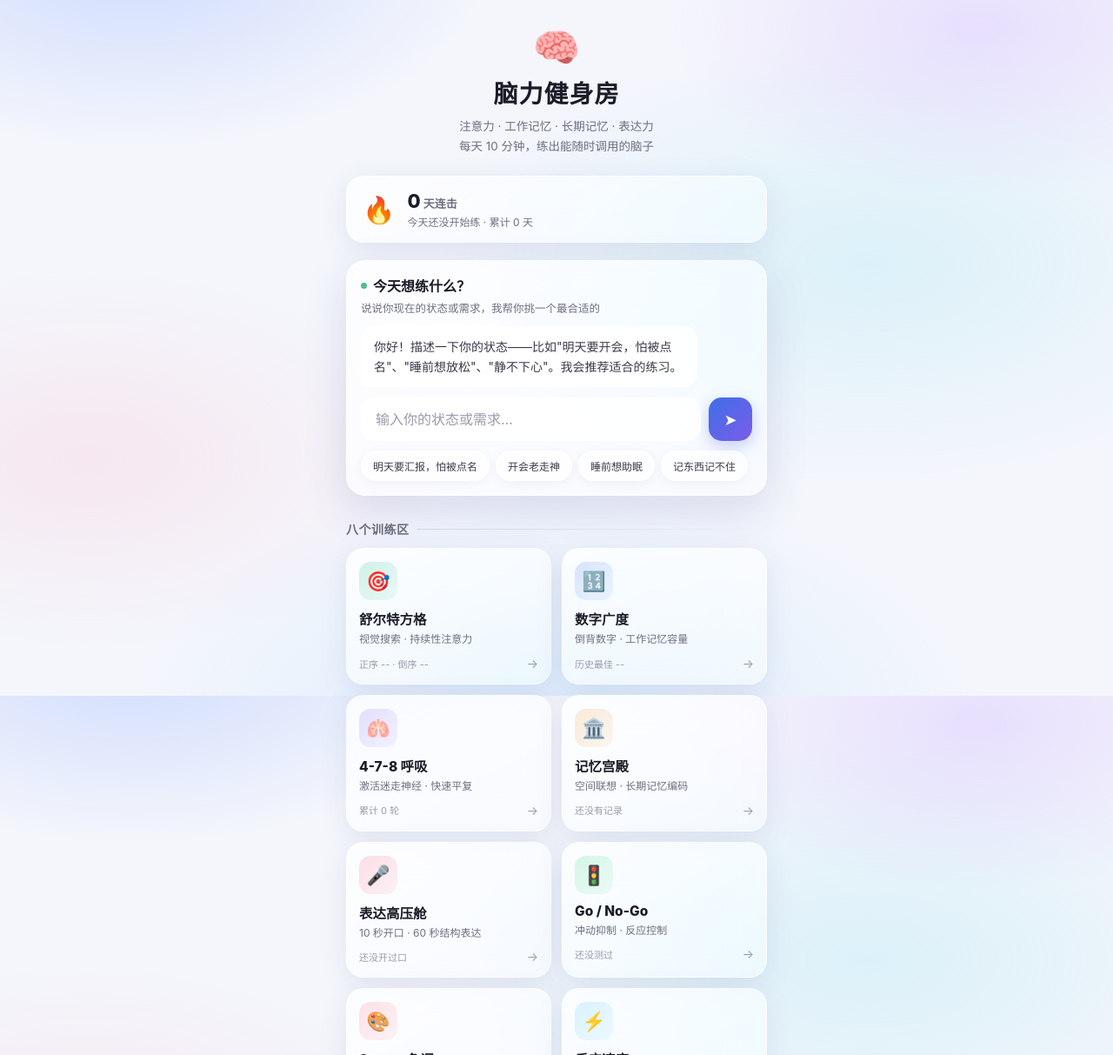
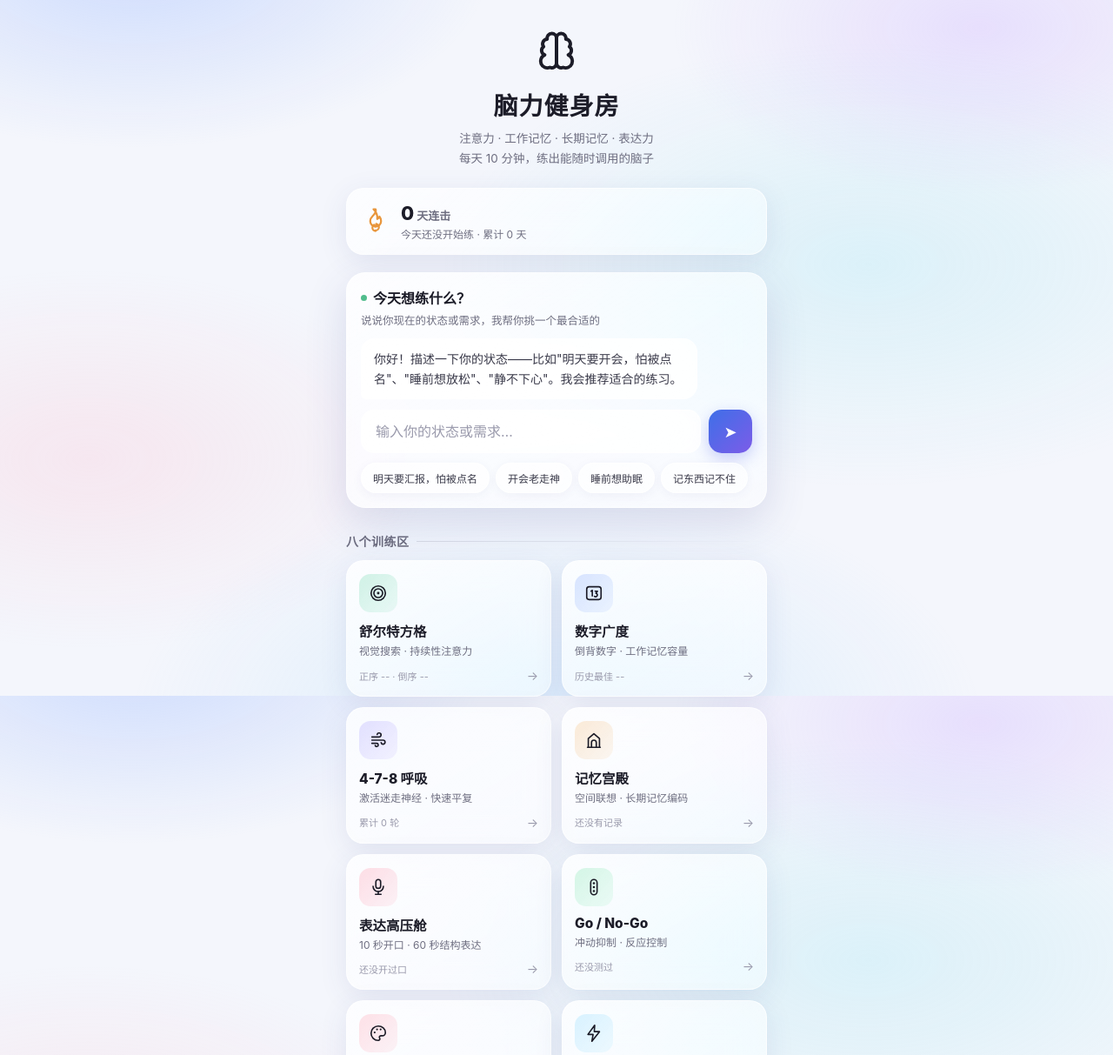
Before and after one commit to hdhhduehdwbdf/brain-gym, a plain HTML site: page index.html in a window 1280 px wide. Shown: the top 1213 px of the page at 87% size. Drawn offline with Linux system fonts and the light colour scheme; no server answers.

Commit message:
全站 emoji 替换为内联 SVG 线性图标（Lucide 风格）
- 新增 assets/icons.js：18 个语义图标（stroke 1.8, round cap），BT.icon() 动态渲染 + data-icon 静态挂载
- 首页宫格 15 卡、对话框推荐卡、连击火焰、hero 大脑全部换为细线 SVG
- 成绩页 bench 图标与活动流水名称同步替换
- 测试页反馈符号（✓/✗/🎯）改为语义图标，按钮文案去 emoji 化

```diff
--- /dev/null
+++ b/assets/icons.js
@@ -0,0 +1,77 @@
+/* ===== 脑力健身房 · 内联 SVG 图标（Lucide 风格细线，替换 emoji）=====
+ * 用法：BT.icon('schulte') 返回 SVG 字符串；静态 HTML 里用 <span data-icon="schulte"></span>
+ * 页面加载后 BT.mountIcons() 扫描 [data-icon] 自动填充。
+ * 图标统一 viewBox 24、stroke 2、round cap/join，与玻璃风格一致。
+ */
+(function(){
+  if (!window.BT) window.BT = {};
+
+  /* 每个测试一个语义化线性图标 */
+  var P = {
+    // 大脑（首页 hero）
+    brain: '<path d="M9.5 3a2.5 2.5 0 0 0-2.45 3 2.5 2.5 0 0 0-1.9 4 2.5 2.5 0 0 0 .6 4.4A3 3 0 0 0 8.5 21a2.5 2.5 0 0 0 3.5-2.3V5.5A2.5 2.5 0 0 0 9.5 3Z"/><path d="M14.5 3a2.5 2.5 0 0 1 2.45 3 2.5 2.5 0 0 1 1.9 4 2.5 2.5 0 0 1-.6 4.4A2.5 2.5 0 0 1 15.5 21 2.5 2.5 0 0 1 12 18.7V5.5A2.5 2.5 0 0 1 14.5 3Z"/>',
+    // 火焰（连击）
+    flame: '<path d="M12 2c1 3-1 4.5-2.5 6C8 9.5 7 10.5 7 13a5 5 0 0 0 10 0c0-1.5-.5-3-1.5-4.2-.4 1-1 1.7-2 2.2.3-2.6-.6-6-3.5-9Z"/><path d="M12 22a3 3 0 0 1-3-3c0-1 .5-2 1.5-2.7.3 1 1 1.6 1.5 1.2.5-.4.6-1.2.5-2 1.5.7 2.5 1.7 2.5 3a3 3 0 0 1-3 3Z"/>',
+    // 靶心（舒尔特方格）
+    schulte: '<circle cx="12" cy="12" r="9"/><circle cx="12" cy="12" r="5.5"/><circle cx="12" cy="12" r="1.6" fill="currentColor" stroke="none"/>',
+    // 数字（数字广度）
+    digit: '<rect x="3" y="4" width="18" height="16" rx="3"/><path d="M8.5 9.5 10 8.5V15.5"/><path d="M13.5 9.5h3l-2 2.6a2.2 2.2 0 1 1-1.8 3.8"/>',
+    // 风（呼吸）
+    breathing: '<path d="M4 8h9a2.5 2.5 0 1 0-2.4-3.2"/><path d="M4 12h14a2.5 2.5 0 1 1-2.4 3"/><path d="M4 16h6a2 2 0 1 1-1.9 2.6"/>',
+    // 地标/宫殿（记忆宫殿）
+    palace: '<path d="M4 21h16"/><path d="M5 21V10l7-6 7 6v11"/><path d="M9 21v-6a3 3 0 0 1 6 0v6"/>',
+    // 麦克风（高压舱）
+    pressure: '<rect x="9" y="2.5" width="6" height="11" rx="3"/><path d="M5.5 11a6.5 6.5 0 0 0 13 0"/><path d="M12 17.5V21"/><path d="M8.5 21h7"/>',
+    // 红绿灯（Go/No-Go）
+    gonogo: '<rect x="8" y="2.5" width="8" height="19" rx="4"/><circle cx="12" cy="7" r="1.4" fill="currentColor" stroke="none"/><circle cx="12" cy="12" r="1.4" fill="currentColor" stroke="none"/><circle cx="12" cy="17" r="1.4" fill="currentColor" stroke="none"/>',
+    // 调色板（Stroop）
+    stroop: '<path d="M12 3a9 9 0 1 0 0 18c1.4 0 2-.8 2-1.8 0-.9-.6-1.4-.6-2.2 0-1 .8-1.8 2-1.8H17a4 4 0 0 0 4-4c0-4.5-4-8.2-9-8.2Z"/><circle cx="7.5" cy="11" r="1.2" fill="currentColor" stroke="none"/><circle cx="10.5" cy="7.2" r="1.2" fill="currentColor" stroke="none"/><circle cx="15" cy="7.2" r="1.2" fill="currentColor" stroke="none"/>',
+    // 闪电（反应速度）
+    srt: '<path d="M13 2 4.5 13.5H11L9.5 22 19 10h-6.5L13 2Z"/>',
+    // 拼图（N-back）
+    nback: '<path d="M9 4h6v3a2 2 0 1 0 2 2h3v6h-3a2 2 0 1 0-2 2v3H9v-3a2 2 0 1 0-2-2H4V9h3a2 2 0 1 0 2-2V4Z"/>',
+    // 方块组（Corsi）
+    corsi: '<rect x="4" y="4" width="7" height="7" rx="1.8"/><rect x="14.5" y="4" width="5.5" height="5.5" rx="1.5"/><rect x="14.5" y="13" width="5.5" height="7" rx="1.8"/><rect x="4" y="13.5" width="7" height="7" rx="1.8"/>',
+    // 铅笔连线（TMT）
+    tmt: '<path d="M4 19 8 9l4 6 3-9 5 13"/><circle cx="4" cy="19" r="1.3" fill="currentColor" stroke="none"/><circle cx="20" cy="19" r="1.3" fill="currentColor" stroke="none"/>',
+    // 旋转箭头（心理旋转）
+    rotation: '<path d="M20 12a8 8 0 1 1-2.5-5.8"/><path d="M20 3v4h-4"/>',
+    // 键盘（SDMT）
+    sdmt: '<rect x="2.5" y="5" width="19" height="14" rx="3"/><path d="M6.5 9h.01M10.5 9h.01M14.5 9h.01M18 9h.01M6.5 13h.01M18 13h.01M8 17h12" stroke-linecap="round"/>',
+    // 云雾（DRM）
+    drm: '<path d="M7 18a4.5 4.5 0 1 1 .8-8.9A6 6 0 0 1 18.5 12 3.5 3.5 0 0 1 17.5 19H7Z"/><path d="M9 14.5h.01M12.5 14.5h.01M15 14.5h.01"/>',
+    // 沙漏（延迟折扣）
+    delay: '<path d="M6 3h12M6 21h12"/><path d="M7 3v3.5a5 5 0 0 0 2.2 4.1L11 12.5l-1.8.9A5 5 0 0 0 7 17.5V21"/><path d="M17 3v3.5a5 5 0 0 1-2.2 4.1L13 12l1.8.4a5 5 0 0 1 2.2 4.1V21"/>',
+    // 折线（成绩）
+    progress: '<path d="M3.5 20h17"/><path d="M4.5 16.5 9.5 11l3.5 3 6-7"/><circle cx="18.5" cy="7" r="1.4" fill="currentColor" stroke="none"/>',
+    // 勾 / 叉（通用反馈）
+    check: '<path d="M4.5 12.5 10 18 19.5 6.5"/>',
+    x: '<path d="M6 6l12 12M18 6 6 18"/>',
+    // 箭头（卡片右箭头）
+    arrow: '<path d="M5 12h14"/><path d="m13 6 6 6-6 6"/>',
+    // 发送（对话框）
+    send: '<path d="M4 12 20 4l-4.5 16-4-6.5L4 12Z"/><path d="m11.5 13.5 4-6.5"/>'
+  };
+
+  function icon(name, size, cls){
+    var d = P[name];
+    if(!d) return '';
+    var s = size || 22;
+    return '<svg class="ic ' + (cls || '') + '" width="' + s + '" height="' + s + '" viewBox="0 0 24 24" fill="none" ' +
+      'stroke="currentColor" stroke-width="1.8" stroke-linecap="round" stroke-linejoin="round" aria-hidden="true">' + d + '</svg>';
+  }
+
+  /* 扫描静态占位：<span data-icon="schulte" data-size="22"></span> */
+  function mountIcons(root){
+    (root || document).querySelectorAll('[data-icon]').forEach(function(el){
+      if(el.dataset.done) return;
+      el.innerHTML = icon(el.dataset.icon, el.dataset.size || 22);
+      el.dataset.done = '1';
+    });
+  }
+
+  BT.icon = icon;
+  BT.mountIcons = mountIcons;
+  if(document.readyState !== 'loading') mountIcons();
+  else document.addEventListener('DOMContentLoaded', function(){ mountIcons(); });
+})();
--- a/index.html
+++ b/index.html
@@ -110,13 +110,13 @@
 <body>
 <main class="wrap">
   <div class="hero">
-    <div class="emoji">🧠</div>
+    <div class="emoji"><span class="ic-wrap" data-icon="brain" data-size="52"></span></div>
     <h1>脑力健身房</h1>
     <p class="slogan">注意力 · 工作记忆 · 长期记忆 · 表达力<br>每天 10 分钟，练出能随时调用的脑子</p>
   </div>
 
   <div class="streak-card">
-    <div class="streak-flame">🔥</div>
+    <div class="streak-flame"><span class="ic-wrap" data-icon="flame" data-size="30" style="color:var(--amber)"></span></div>
     <div class="streak-info">
       <div class="streak-num" id="streakNum">0<span>天连击</span></div>
       <div class="streak-sub" id="streakSub">今天还没开始练</div>
@@ -150,97 +150,97 @@
   <div class="section-title">八个训练区</div>
   <div class="test-grid" id="testGrid">
     <a class="test-card" href="tests/schulte.html">
-      <div class="t-icon" style="background:linear-gradient(135deg,rgba(52,201,139,.22),rgba(52,201,139,.08))">🎯</div>
+      <div class="t-icon" style="background:linear-gradient(135deg,rgba(52,201,139,.22),rgba(52,201,139,.08))"><span class="ic-wrap" data-icon="schulte" data-size="22" style="display:flex"></span></div>
       <div class="t-name">舒尔特方格</div>
       <div class="t-desc">视觉搜索 · 持续性注意力</div>
       <div class="t-stat"><span id="s-schulte">还没开始</span><span class="t-arrow">→</span></div>
     </a>
     <a class="test-card" href="tests/digit.html">
-      <div class="t-icon" style="background:linear-gradient(135deg,rgba(91,140,255,.22),rgba(91,140,255,.08))">🔢</div>
+      <div class="t-icon" style="background:linear-gradient(135deg,rgba(91,140,255,.22),rgba(91,140,255,.08))"><span class="ic-wrap" data-icon="digit" data-size="22" style="display:flex"></span></div>
       <div class="t-name">数字广度</div>
       <div class="t-desc">倒背数字 · 工作记忆容量</div>
       <div class="t-stat"><span id="s-digit">还没开始</span><span class="t-arrow">→</span></div>
     </a>
     <a class="test-card" href="tests/breathing.html">
-      <div class="t-icon" style="background:linear-gradient(135deg,rgba(139,124,255,.22),rgba(139,124,255,.08))">🫁</div>
+      <div class="t-icon" style="background:linear-gradient(135deg,rgba(139,124,255,.22),rgba(139,124,255,.08))"><span class="ic-wrap" data-icon="breathing" data-size="22" style="display:flex"></span></div>
       <div class="t-name">4-7-8 呼吸</div>
       <div class="t-desc">激活迷走神经 · 快速平复</div>
       <div class="t-stat"><span id="s-breathing">还没开始</span><span class="t-arrow">→</span></div>
     </a>
     <a class="test-card" href="tests/palace.html">
-      <div class="t-icon" style="background:linear-gradient(135deg,rgba(240,166,75,.22),rgba(240,166,75,.08))">🏛️</div>
+      <div class="t-icon" style="background:linear-gradient(135deg,rgba(240,166,75,.22),rgba(240,166,75,.08))"><span class="ic-wrap" data-icon="palace" data-size="22" style="display:flex"></span></div>
       <div class="t-name">记忆宫殿</div>
       <div class="t-desc">空间联想 · 长期记忆编码</div>
       <div class="t-stat"><span id="s-palace">还没开始</span><span class="t-arrow">→</span></div>
     </a>
     <a class="test-card" href="tests/pressure.html">
-      <div class="t-icon" style="background:linear-gradient(135deg,rgba(255,107,138,.22),rgba(255,107,138,.08))">🎤</div>
+      <div class="t-icon" style="background:linear-gradient(135deg,rgba(255,107,138,.22),rgba(255,107,138,.08))"><span class="ic-wrap" data-icon="pressure" data-size="22" style="display:flex"></span></div>
       <div class="t-name">表达高压舱</div>
       <div class="t-desc">10 秒开口 · 60 秒结构表达</div>
       <div class="t-stat"><span id="s-pressure">还没开始</span><span class="t-arrow">→</span></div>
     </a>
     <a class="test-card" href="tests/gonogo.html">
-      <div class="t-icon" style="background:linear-gradient(135deg,rgba(74,222,140,.22),rgba(74,222,140,.08))">🚦</div>
+      <div class="t-icon" style="background:linear-gradient(135deg,rgba(74,222,140,.22),rgba(74,222,140,.08))"><span class="ic-wrap" data-icon="gonogo" data-size="22" style="display:flex"></span></div>
       <div class="t-name">Go / No-Go</div>
       <div class="t-desc">冲动抑制 · 反应控制</div>
       <div class="t-stat"><span id="s-gonogo">还没开始</span><span class="t-arrow">→</span></div>
     </a>
     <a class="test-card" href="tests/stroop.html">
-      <div class="t-icon" style="background:linear-gradient(135deg,rgba(255,123,146,.22),rgba(255,123,146,.08))">🎨</div>
+      <div class="t-icon" style="background:linear-gradient(135deg,rgba(255,123,146,.22),rgba(255,123,146,.08))"><span class="ic-wrap" data-icon="stroop" data-size="22" style="display:flex"></span></div>
       <div class="t-name">Stroop 色词</div>
       <div class="t-desc">干扰抑制 · 认知灵活性</div>
       <div class="t-stat"><span id="s-stroop">还没开始</span><span class="t-arrow">→</span></div>
     </a>
     <a class="test-card" href="tests/srt.html">
-      <div class="t-icon" style="background:linear-gradient(135deg,rgba(96,205,255,.22),rgba(96,205,255,.08))">⚡</div>
+      <div class="t-icon" style="background:linear-gradient(135deg,rgba(96,205,255,.22),rgba(96,205,255,.08))"><span class="ic-wrap" data-icon="srt" data-size="22" style="display:flex"></span></div>
       <div class="t-name">反应速度</div>
       <div class="t-desc">简单反应时 · 状态警觉</div>
       <div class="t-stat"><span id="s-srt">还没开始</span><span class="t-arrow">→</span></div>
     </a>
     <a class="test-card" href="tests/nback.html">
-      <div class="t-icon" style="background:linear-gradient(135deg,rgba(139,124,255,.22),rgba(139,124,255,.08))">🧩</div>
+      <div class="t-icon" style="background:linear-gradient(135deg,rgba(139,124,255,.22),rgba(139,124,255,.08))"><span class="ic-wrap" data-icon="nback" data-size="22" style="display:flex"></span></div>
       <div class="t-name">N-back</div>
       <div class="t-desc">记忆刷新 · 流体智力</div>
       <div class="t-stat"><span id="s-nback">还没开始</span><span class="t-arrow">→</span></div>
     </a>
     <a class="test-card" href="tests/corsi.html">
-      <div class="t-icon" style="background:linear-gradient(135deg,rgba(77,208,225,.22),rgba(77,208,225,.08))">🟦</div>
+      <div class="t-icon" style="background:linear-gradient(135deg,rgba(77,208,225,.22),rgba(77,208,225,.08))"><span class="ic-wrap" data-icon="corsi" data-size="22" style="display:flex"></span></div>
       <div class="t-name">Corsi 方块</div>
       <div class="t-desc">空间记忆 · 视空跨度</div>
       <div class="t-stat"><span id="s-corsi">还没开始</span><span class="t-arrow">→</span></div>
     </a>
     <a class="test-card" href="tests/tmt.html">
-      <div class="t-icon" style="background:linear-gradient(135deg,rgba(240,166,75,.22),rgba(240,166,75,.08))">✏️</div>
+      <div class="t-icon" style="background:linear-gradient(135deg,rgba(240,166,75,.22),rgba(240,166,75,.08))"><span class="ic-wrap" data-icon="tmt" data-size="22" style="display:flex"></span></div>
       <div class="t-name">连线测验</div>
       <div class="t-desc">规则切换 · 认知灵活性</div>
       <div class="t-stat"><span id="s-tmt">还没开始</span><span class="t-arrow">→</span></div>
     </a>
     <a class="test-card" href="tests/rotation.html">
-      <div class="t-icon" style="background:linear-gradient(135deg,rgba(91,140,255,.22),rgba(91,140,255,.08))">🔄</div>
+      <div class="t-icon" style="background:linear-gradient(135deg,rgba(91,140,255,.22),rgba(91,140,255,.08))"><span class="ic-wrap" data-icon="rotation" data-size="22" style="display:flex"></span></div>
       <div class="t-name">心理旋转</div>
       <div class="t-desc">脑内转图 · 空间推理</div>
       <div class="t-stat"><span id="s-rotation">还没开始</span><span class="t-arrow">→</span></div>
     </a>
     <a class="test-card" href="tests/sdmt.html">
-      <div class="t-icon" style="background:linear-gradient(135deg,rgba(52,201,139,.22),rgba(52,201,139,.08))">⌨️</div>
+      <div class="t-icon" style="background:linear-gradient(135deg,rgba(52,201,139,.22),rgba(52,201,139,.08))"><span class="ic-wrap" data-icon="sdmt" data-size="22" style="display:flex"></span></div>
       <div class="t-name">符号译码</div>
       <div class="t-desc">查表比对 · 加工速度</div>
       <div class="t-stat"><span id="s-sdmt">还没开始</span><span class="t-arrow">→</span></div>
     </a>
     <a class="test-card" href="tests/drm.html">
-      <div class="t-icon" style="background:linear-gradient(135deg,rgba(255,107,138,.22),rgba(255,107,138,.08))">🌫️</div>
+      <div class="t-icon" style="background:linear-gradient(135deg,rgba(255,107,138,.22),rgba(255,107,138,.08))"><span class="ic-wrap" data-icon="drm" data-size="22" style="display:flex"></span></div>
       <div class="t-name">错误记忆</div>
       <div class="t-desc">DRM 诱饵 · 记忆监控</div>
       <div class="t-stat"><span id="s-drm">还没开始</span><span class="t-arrow">→</span></div>
     </a>
     <a class="test-card" href="tests/delay.html">
-      <div class="t-icon" style="background:linear-gradient(135deg,rgba(240,166,75,.22),rgba(240,166,75,.08))">⏳</div>
+      <div class="t-icon" style="background:linear-gradient(135deg,rgba(240,166,75,.22),rgba(240,166,75,.08))"><span class="ic-wrap" data-icon="delay" data-size="22" style="display:flex"></span></div>
       <div class="t-name">延迟折扣</div>
       <div class="t-desc">小现在 vs 大以后 · 自控</div>
       <div class="t-stat"><span id="s-delay">还没开始</span><span class="t-arrow">→</span></div>
     </a>
     <a class="test-card" href="progress.html" style="background:linear-gradient(150deg,rgba(255,255,255,.9),rgba(255,255,255,.6))">
-      <div class="t-icon" style="background:linear-gradient(135deg,rgba(77,208,225,.22),rgba(77,208,225,.08))">📈</div>
+      <div class="t-icon" style="background:linear-gradient(135deg,rgba(77,208,225,.22),rgba(77,208,225,.08))"><span class="ic-wrap" data-icon="progress" data-size="22" style="display:flex"></span></div>
       <div class="t-name">我的成绩</div>
       <div class="t-desc">连击 · 总览 · 各项最佳</div>
       <div class="t-stat"><span>查看全部数据</span><span class="t-arrow">→</span></div>
@@ -251,39 +251,40 @@
 </main>
 
 <script src="assets/app.js"></script>
+<script src="assets/icons.js"></script>
 <script src="assets/sync.js"></script>
 <script>
 (function(){
   var TESTS = {
-    schulte:   { name:'舒尔特方格', icon:'🎯', href:'tests/schulte.html',
+    schulte:   { name:'舒尔特方格', icon:'schulte', href:'tests/schulte.html',
                  why:'练的就是"盯住一个目标不走神"，适合开会走神、看东西慢半拍' },
-    digit:     { name:'数字广度', icon:'🔢', href:'tests/digit.html',
+    digit:     { name:'数字广度', icon:'digit', href:'tests/digit.html',
                  why:'练"脑子里同时装住更多信息"，工作记忆是临场表达的底座' },
-    breathing: { name:'4-7-8 呼吸', icon:'🫁', href:'tests/breathing.html',
+    breathing: { name:'4-7-8 呼吸', icon:'breathing', href:'tests/breathing.html',
                  why:'被点名前先做 3 组，直接降低杏仁核警报，前额叶才能上线' },
-    palace:    { name:'记忆宫殿', icon:'🏛️', href:'tests/palace.html',
+    palace:    { name:'记忆宫殿', icon:'palace', href:'tests/palace.html',
                  why:'把要记的东西放到熟悉的路线上，让"记住"不靠临时硬背' },
-    pressure:  { name:'表达高压舱', icon:'🎤', href:'tests/pressure.html',
+    pressure:  { name:'表达高压舱', icon:'pressure', href:'tests/pressure.html',
                  why:'10 秒倒计时逼你开口，专门针对"被点名脑袋空白"' },
-    gonogo:    { name:'Go / No-Go', icon:'🚦', href:'tests/gonogo.html',
+    gonogo:    { name:'Go / No-Go', icon:'gonogo', href:'tests/gonogo.html',
                  why:'看到"停"的信号要立刻刹住，练冲动控制和反应抑制' },
-    stroop:    { name:'Stroop 色词', icon:'🎨', href:'tests/stroop.html',
+    stroop:    { name:'Stroop 色词', icon:'stroop', href:'tests/stroop.html',
                  why:'字义和颜色打架时选对的，练抗干扰和认知灵活性' },
-    srt:       { name:'反应速度', icon:'⚡', href:'tests/srt.html',
+    srt:       { name:'反应速度', icon:'srt', href:'tests/srt.html',
                  why:'最基础的警觉度测试，困不困、状态好不好一测就知道' },
-    nback:     { name:'N-back', icon:'🧩', href:'tests/nback.html',
+    nback:     { name:'N-back', icon:'nback', href:'tests/nback.html',
                  why:'工作记忆的"金标准"任务，练脑中信息的持续更新' },
-    corsi:     { name:'Corsi 方块', icon:'🟦', href:'tests/corsi.html',
+    corsi:     { name:'Corsi 方块', icon:'corsi', href:'tests/corsi.html',
                  why:'看方块亮的位置按顺序复现，练空间工作记忆' },
-    tmt:       { name:'连线测验', icon:'✏️', href:'tests/tmt.html',
+    tmt:       { name:'连线测验', icon:'tmt', href:'tests/tmt.html',
                  why:'数字字母交替连线，练两条规则间的来回切换' },
-    rotation:  { name:'心理旋转', icon:'🔄', href:'tests/rotation.html',
+    rotation:  { name:'心理旋转', icon:'rotation', href:'tests/rotation.html',
                  why:'判断图形是旋转还是镜像，练脑内图像操作' },
-    sdmt:      { name:'符号译码', icon:'⌨️', href:'tests/sdmt.html',
+    sdmt:      { name:'符号译码', icon:'sdmt', href:'tests/sdmt.html',
                  why:'60 秒查表比对，测的是最基础的加工速度' },
-    drm:       { name:'错误记忆', icon:'🌫️', href:'tests/drm.html',
+    drm:       { name:'错误记忆', icon:'drm', href:'tests/drm.html',
                  why:'体验"记得很清楚但其实是假的"，练记忆监控' },
-    delay:     { name:'延迟折扣', icon:'⏳', href:'tests/delay.html',
+    delay:     { name:'延迟折扣', icon:'delay', href:'tests/delay.html',
                  why:'看清你的折扣曲线，理解拖延和冲动背后的机制' }
   };
 
@@ -372,10 +373,10 @@
 
   function recCardHtml(t){
     return '<a class="rec-card" href="' + t.href + '">' +
-      '<div class="rec-icon">' + t.icon + '</div>' +
+      '<div class="rec-icon">' + BT.icon(t.icon, 20) + '</div>' +
       '<div class="rec-body"><div class="rec-name">' + t.name + '</div>' +
       '<div class="rec-why">' + t.why + '</div></div>' +
-      '<div class="rec-go">→</div></a>';
+      '<div class="rec-go">' + BT.icon('arrow', 16) + '</div></a>';
   }
 
   function addMsg(html, who){
```
Also changed, not shown: progress.html (+19 -19 lines), tests/breathing.html (+2 -1 lines), tests/corsi.html (+1 -0 lines), tests/delay.html (+1 -0 lines), tests/digit.html (+3 -2 lines), tests/drm.html (+3 -2 lines), tests/gonogo.html (+3 -2 lines), tests/nback.html (+3 -2 lines), tests/palace.html (+2 -1 lines), tests/pressure.html (+1 -0 lines), tests/rotation.html (+1 -0 lines), tests/schulte.html (+1 -0 lines), tests/sdmt.html (+1 -0 lines), tests/srt.html (+1 -0 lines), 2 more files.
